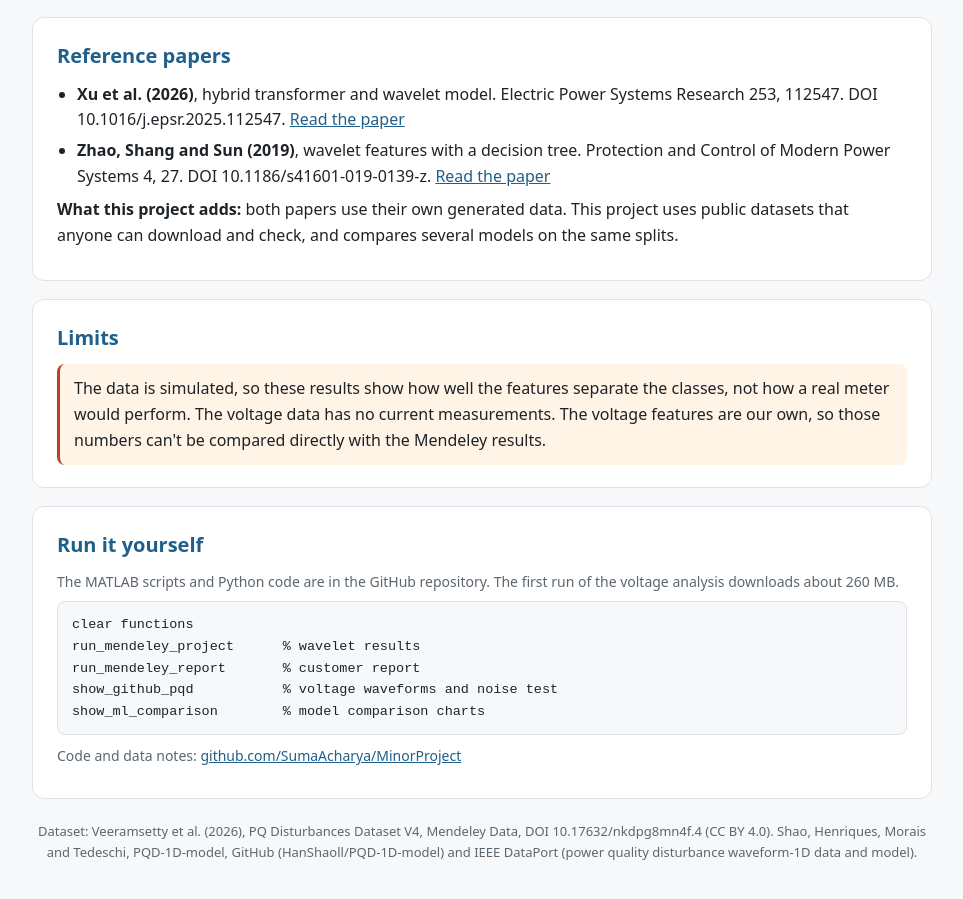
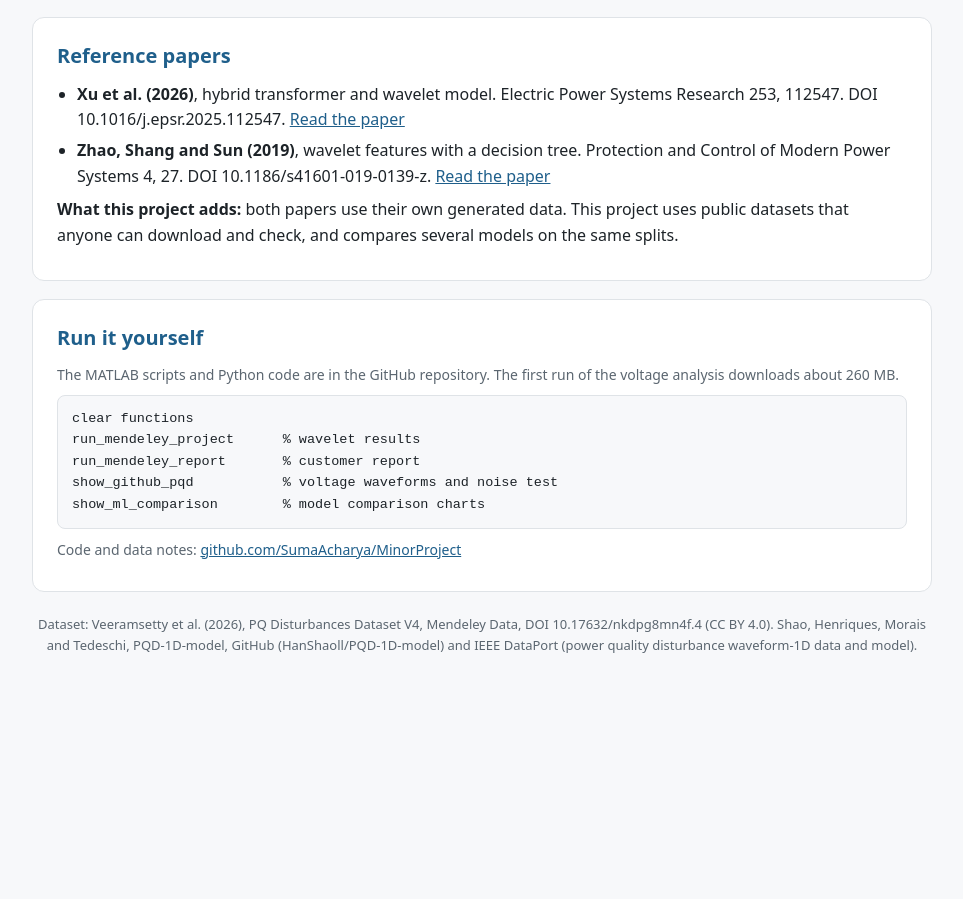
Before and after one commit to SumaAcharya/SumaAcharya.github.io, a Jekyll site: the page pq-classification/index.html, which Jekyll copies as it is, in a window 1280 px wide and 900 px high, scrolled down 2604 px. Shown: the whole window, without its empty margins (158-1121 px from the left). Built offline with Jekyll 4.4.1, drawn with Linux system fonts in a browser that asks for light colours; after the commit the page ends 3298 px from its top, so only the background shows below that.

Commit message:
Webpage: remove Limits section
Co-Authored-By: Claude Haiku 5.5 <noreply@anthropic.com>
Claude-Session: https://claude.ai/code/session_01XgHpHjcXs9ZsT4pXBJ5wU2

```diff
--- a/pq-classification/index.html
+++ b/pq-classification/index.html
@@ -134,13 +134,6 @@ a { color: var(--accent); }
 </section>
 
 <section>
-  <h2>Limits</h2>
-  <div class="warn">
-    <p style="margin:0">The data is simulated, so these results show how well the features separate the classes, not how a real meter would perform. The voltage data has no current measurements. The voltage features are our own, so those numbers can't be compared directly with the Mendeley results.</p>
-  </div>
-</section>
-
-<section>
   <h2>Run it yourself</h2>
   <p class="note">The MATLAB scripts and Python code are in the GitHub repository. The first run of the voltage analysis downloads about 260 MB.</p>
   <pre>clear functions
```
